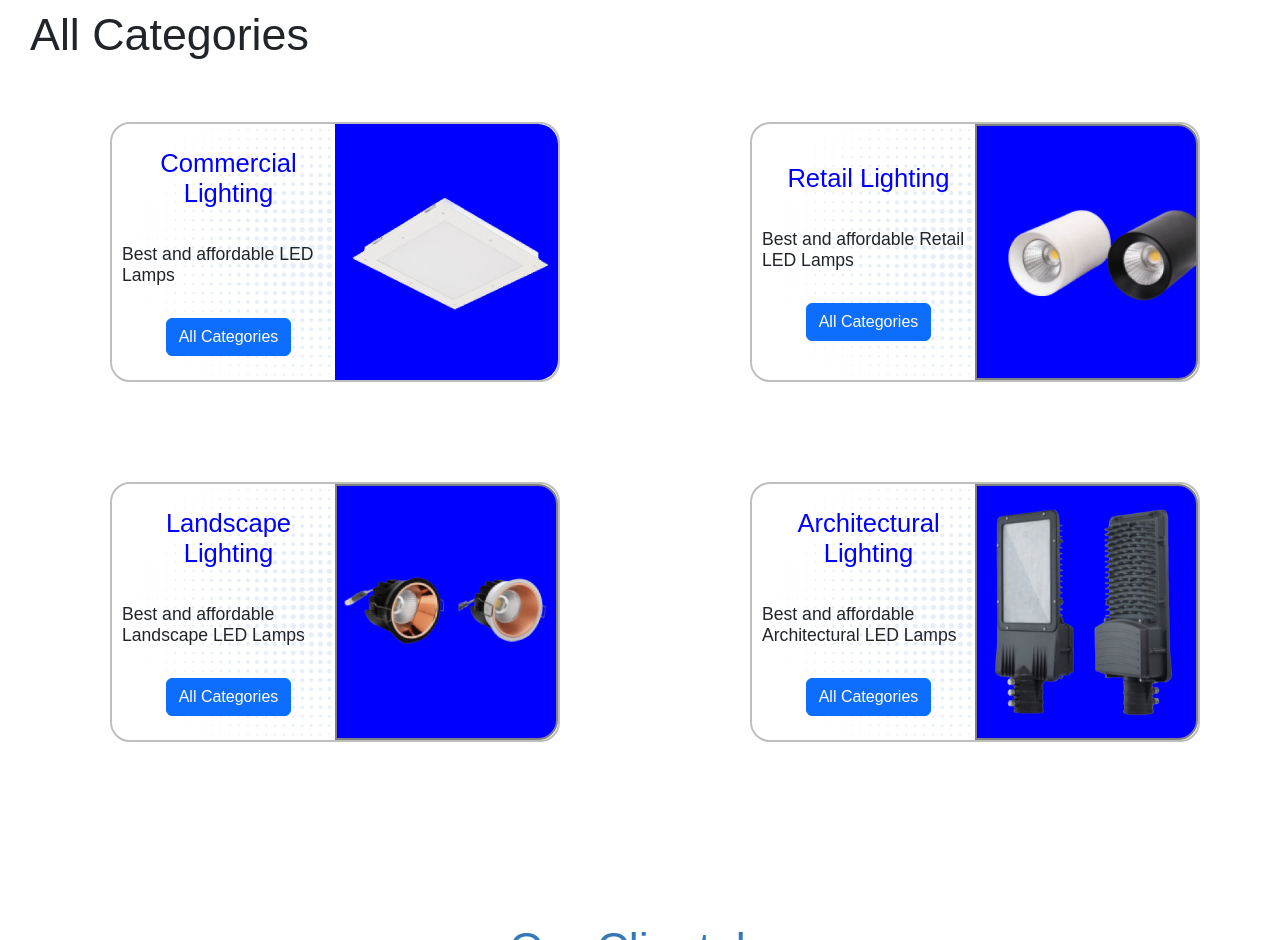
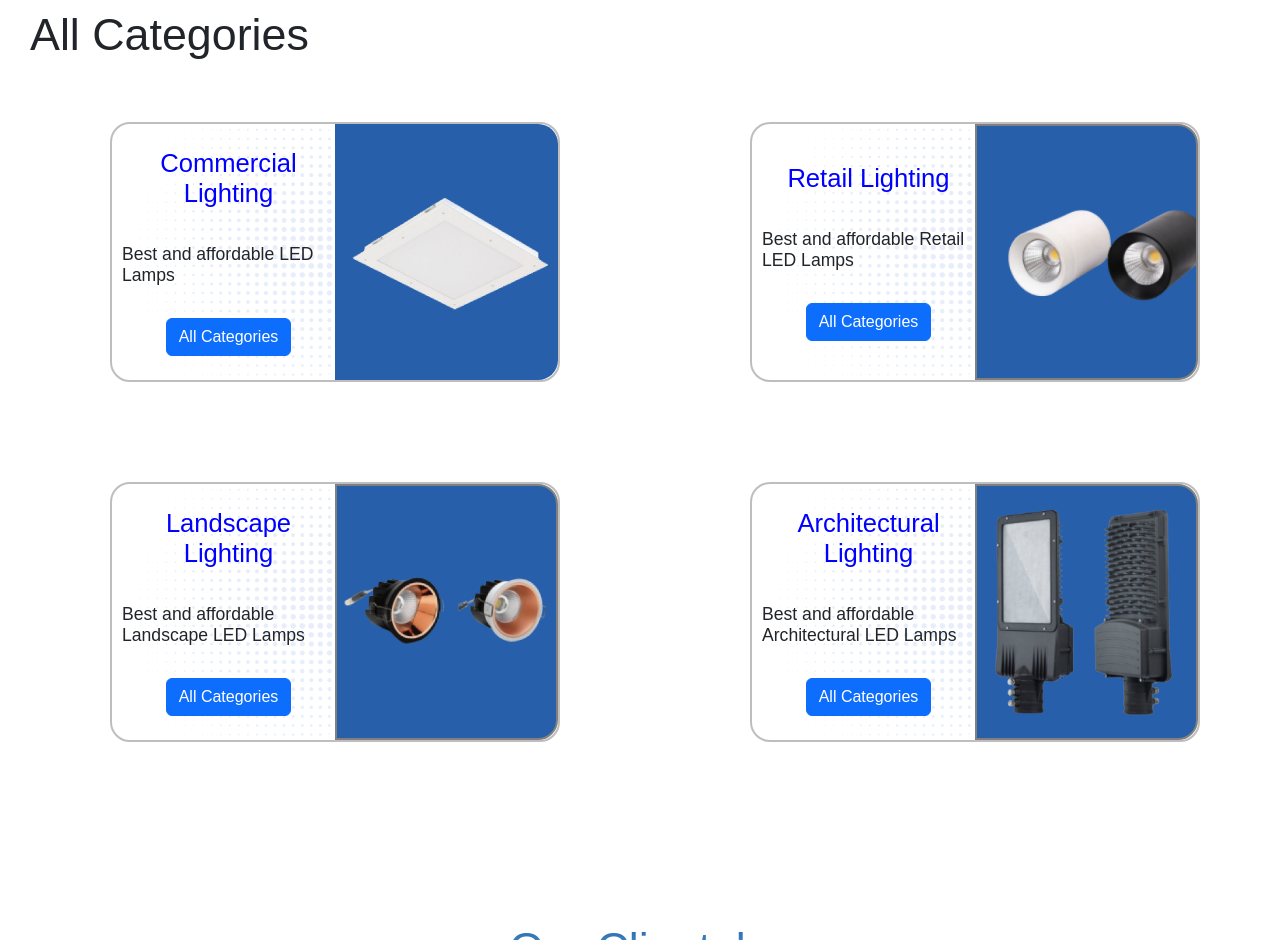
Before and after one commit to Addysharma9/MV-LED-s, a plain HTML site: page index.html in a window 1280 px wide. Shown: the part 2660-3600 px from the top of the page. Drawn offline with nearby package versions, Linux system fonts and the light colour scheme.

Commit message:
change-color

```diff
--- a/index.html
+++ b/index.html
@@ -1178,7 +1178,7 @@
             align-items: center;
             justify-content: center;
             width: 50%;
-            background-color: blue;
+            background-color: #275FAB;
         }
 
         #product-image1 {
@@ -1194,7 +1194,7 @@
             align-items: center;
             justify-content: center;
             width: 50%;
-            background-color: blue;
+            background-color: #275FAB;
         }
 
         #product-image2 {
@@ -1210,7 +1210,7 @@
             align-items: center;
             justify-content: center;
             width: 50%;
-            background-color: blue;
+            background-color: #275FAB;
         }
 
         #product-image3 {
@@ -1226,7 +1226,7 @@
             align-items: center;
             justify-content: center;
             width: 50%;
-            background-color: blue;
+            background-color: #275FAB;
         }
 
         #category-section {
```
